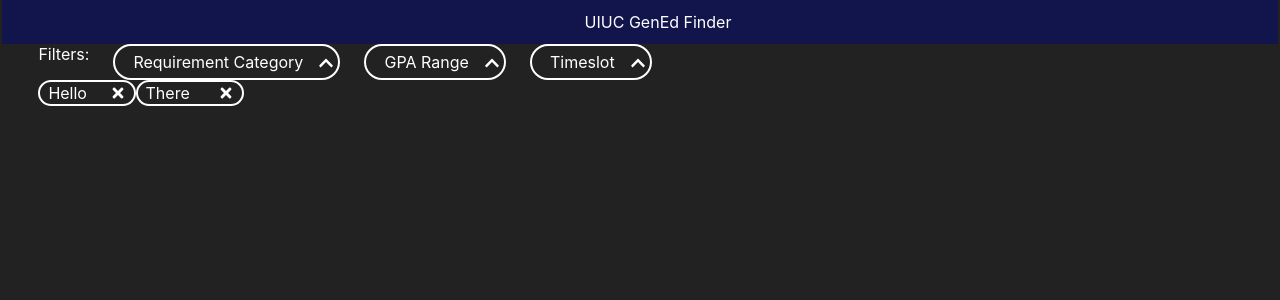
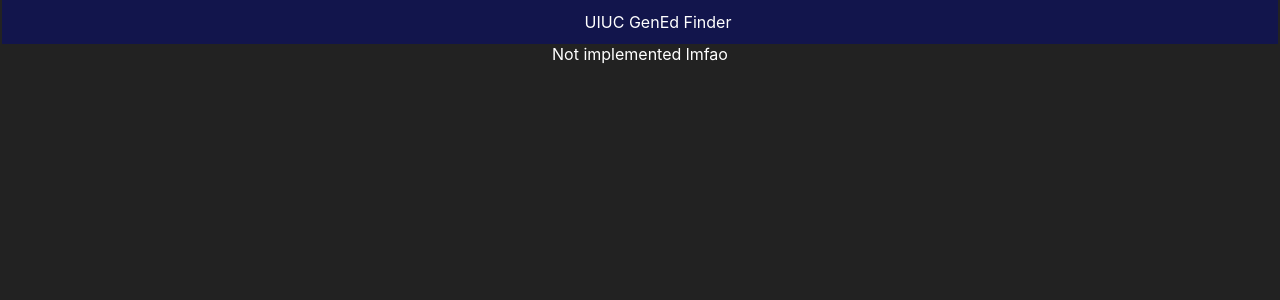
Before and after one commit to JCalago02/UIUC-GenEd-Finder, a React (Create React App) app: page / in a window 1280 px wide. Shown: the top 300 px of the page. Built offline with nearby package versions, Linux system fonts and the light colour scheme.

Commit message:
Add routing

```diff
--- a/src/App.js
+++ b/src/App.js
@@ -1,16 +1,49 @@
 import './App.css';
 import Header from './Components/Header/Header';
-import SearchFilterRow from './Sections/SearchFilterRow/SearchFilterRow';
-import RestrictionList from './Sections/RestrictionList/RestrictionList'
-import { useState } from 'react';
+import FindClasses from './Pages/FindClasses/FindClasses';
+
+import {
+  createBrowserRouter,
+  createRoutesFromElements,
+  Outlet,
+  Route,
+  RouterProvider
+} from "react-router-dom";
+
+
+
+const NotImplemented = () => {
+  return (
+    <div>Not implemented lmfao</div>
+  )
+}
+
+function Root() {
+  return (
+    <>
+      <Header/>
+      <Outlet/>
+    </>
+  )
+
+}
+
+
+
 function App() {
-  const [restrictionList, setRestrictionList] = useState(["Hello", "There"]);
+  const router = createBrowserRouter(
+    createRoutesFromElements(
+      <Route path="/" element={<Root/>}>
+        <Route index element={<NotImplemented/>}></Route>
+        <Route path="/find-classes" element={<FindClasses/>}/>
+      </Route>
+
+    )
+  )
   return (
-    <div className="App">
-      <Header></Header>
-      <SearchFilterRow/>
-      <RestrictionList restrictionList={restrictionList} setRestrictionList={setRestrictionList}></RestrictionList>
-    </div>
+      <div className="App">
+        <RouterProvider router={router}></RouterProvider>
+      </div>
   );
 }
 
--- a/src/index.js
+++ b/src/index.js
@@ -3,9 +3,10 @@
 import './index.css';
 import App from './App';
 
+
 const root = ReactDOM.createRoot(document.getElementById('root'));
 root.render(
   <React.StrictMode>
-    <App />
+    <App/>
   </React.StrictMode>
 );
```
